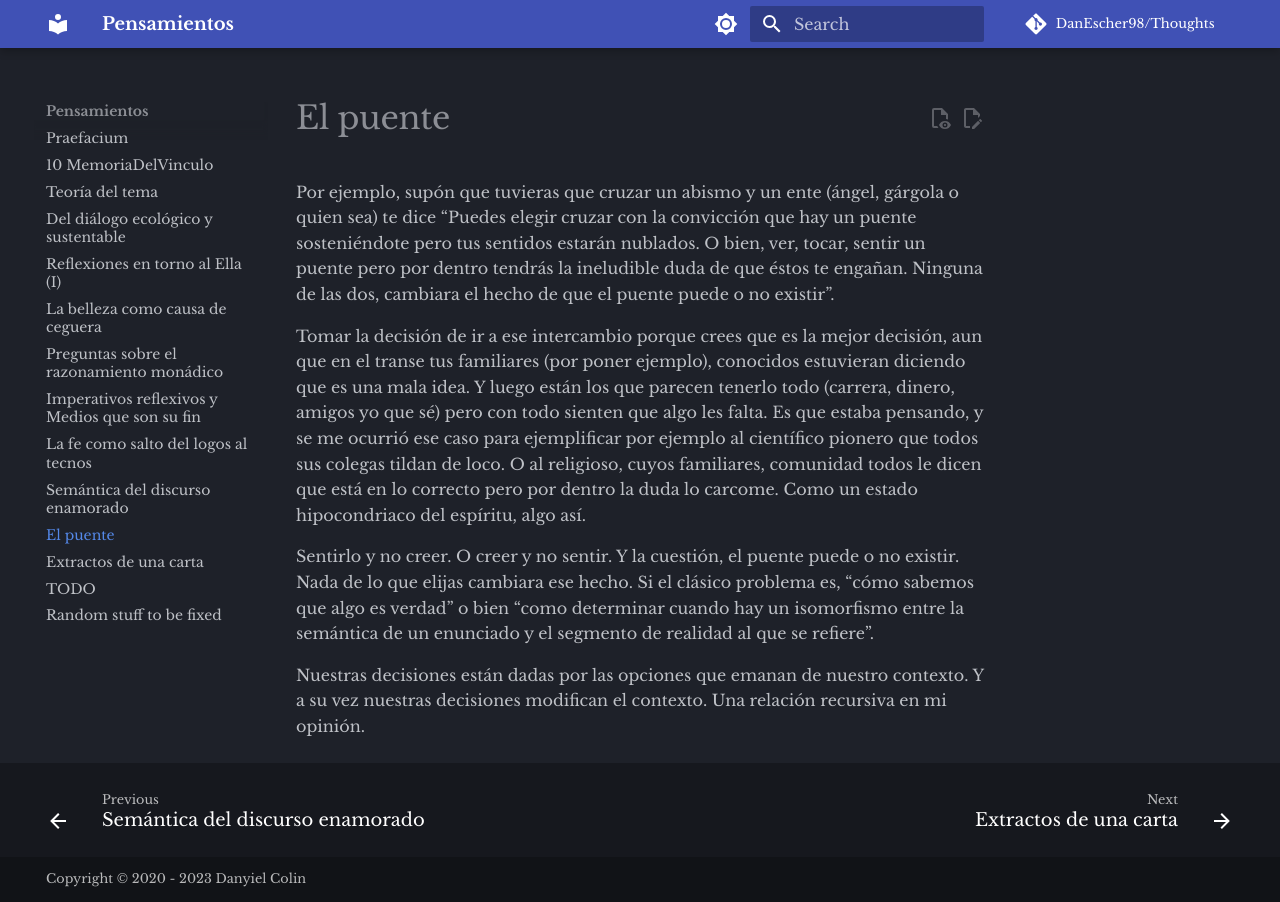
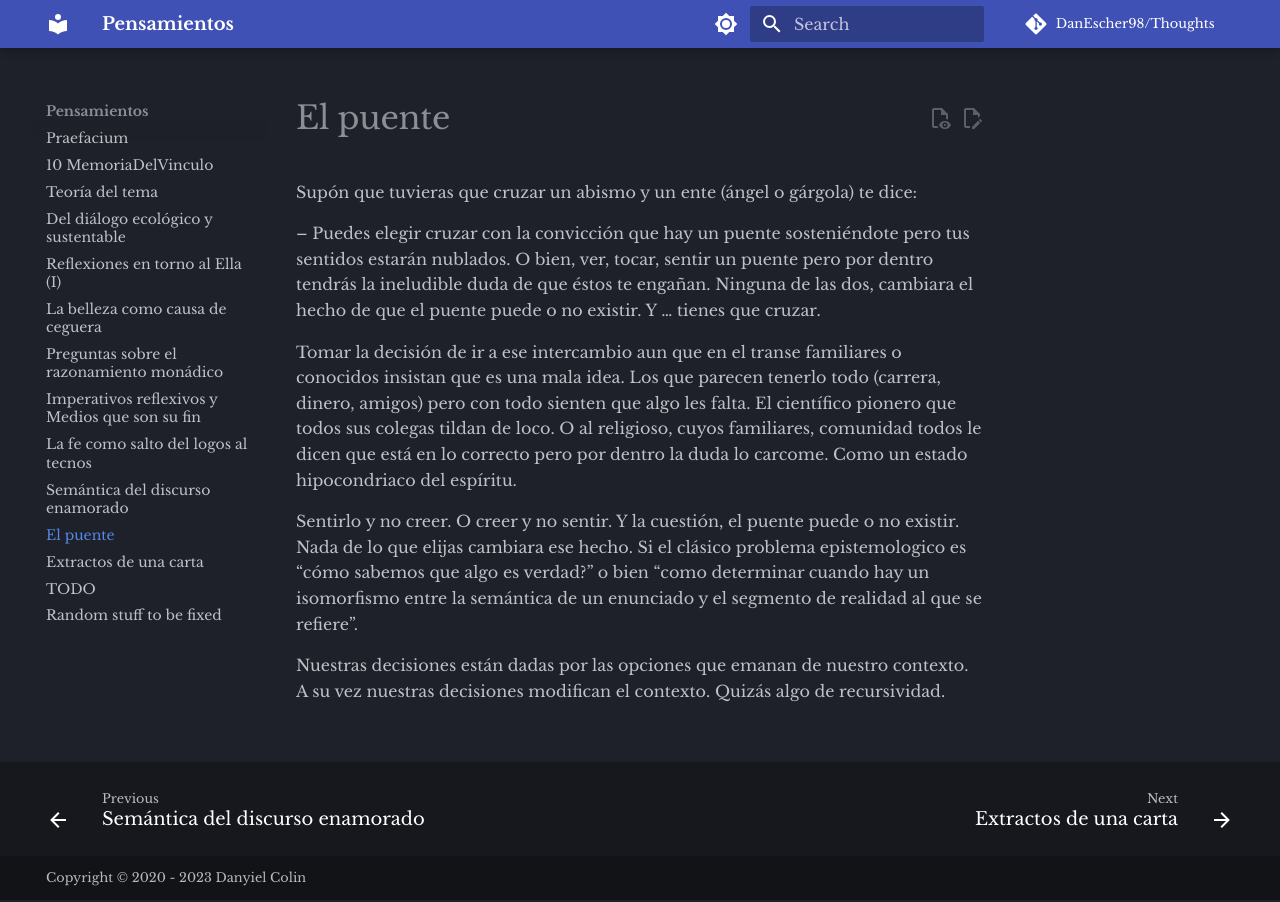
Before and after one commit to DanEscher98/Thoughts, an MkDocs documentation site: the page built from docs/9_ElPuente.md, in a window 1280 px wide. Built offline with MkDocs 1.6.1 and Material for MkDocs 9.7.7, drawn with Linux system fonts in a browser that asks for light colours; comment, search, counter and statistics services are not loaded.

Commit message:
Updated el puente

```diff
--- a/docs/9_ElPuente.md
+++ b/docs/9_ElPuente.md
@@ -1,29 +1,25 @@
 # El puente
 
-Por ejemplo, supón que tuvieras que cruzar un abismo y un ente (ángel,
-gárgola o quien sea) te dice "Puedes elegir cruzar con la convicción
-que hay un puente sosteniéndote pero tus sentidos estarán nublados. O
-bien, ver, tocar, sentir un puente pero por dentro tendrás la
-ineludible duda de que éstos te engañan. Ninguna de las dos, cambiara
-el hecho de que el puente puede o no existir".
+Supón que tuvieras que cruzar un abismo y un ente (ángel o gárgola) te dice:
 
-Tomar la decisión de ir a ese intercambio porque crees que es la mejor
-decisión, aun que en el transe tus familiares (por poner ejemplo),
-conocidos estuvieran diciendo que es una mala idea. Y luego están los
-que parecen tenerlo todo (carrera, dinero, amigos yo que sé) pero con
-todo sienten que algo les falta. Es que estaba pensando, y se me
-ocurrió ese caso para ejemplificar por ejemplo al científico pionero
-que todos sus colegas tildan de loco. O al religioso, cuyos
-familiares, comunidad todos le dicen que está en lo correcto pero por
-dentro la duda lo carcome. Como un estado hipocondriaco del espíritu,
-algo así.
+-- Puedes elegir cruzar con la convicción que hay un puente sosteniéndote pero
+tus sentidos estarán nublados. O bien, ver, tocar, sentir un puente pero por
+dentro tendrás la ineludible duda de que éstos te engañan. Ninguna de las dos,
+cambiara el hecho de que el puente puede o no existir. Y ... tienes que cruzar.
 
-Sentirlo y no creer. O creer y no sentir. Y la cuestión, el puente
-puede o no existir. Nada de lo que elijas cambiara ese hecho. Si el
-clásico problema es, "cómo sabemos que algo es verdad" o bien "como
-determinar cuando hay un isomorfismo entre la semántica de un
-enunciado y el segmento de realidad al que se refiere".
+Tomar la decisión de ir a ese intercambio aun que en el transe familiares o
+conocidos insistan que es una mala idea. Los que parecen tenerlo todo (carrera,
+dinero, amigos) pero con todo sienten que algo les falta. El científico pionero
+que todos sus colegas tildan de loco. O al religioso, cuyos familiares,
+comunidad todos le dicen que está en lo correcto pero por dentro la duda lo
+carcome. Como un estado hipocondriaco del espíritu.
+
+Sentirlo y no creer. O creer y no sentir. Y la cuestión, el puente puede o no
+existir. Nada de lo que elijas cambiara ese hecho. Si el clásico problema
+epistemologico es "cómo sabemos que algo es verdad?" o bien "como determinar
+cuando hay un isomorfismo entre la semántica de un enunciado y el segmento de
+realidad al que se refiere".
 
 Nuestras decisiones están dadas por las opciones que emanan de nuestro
-contexto. Y a  su vez nuestras decisiones modifican el contexto. Una
-relación recursiva en mi opinión.
+contexto. A su vez nuestras decisiones modifican el contexto. Quizás algo de
+recursividad.
```
